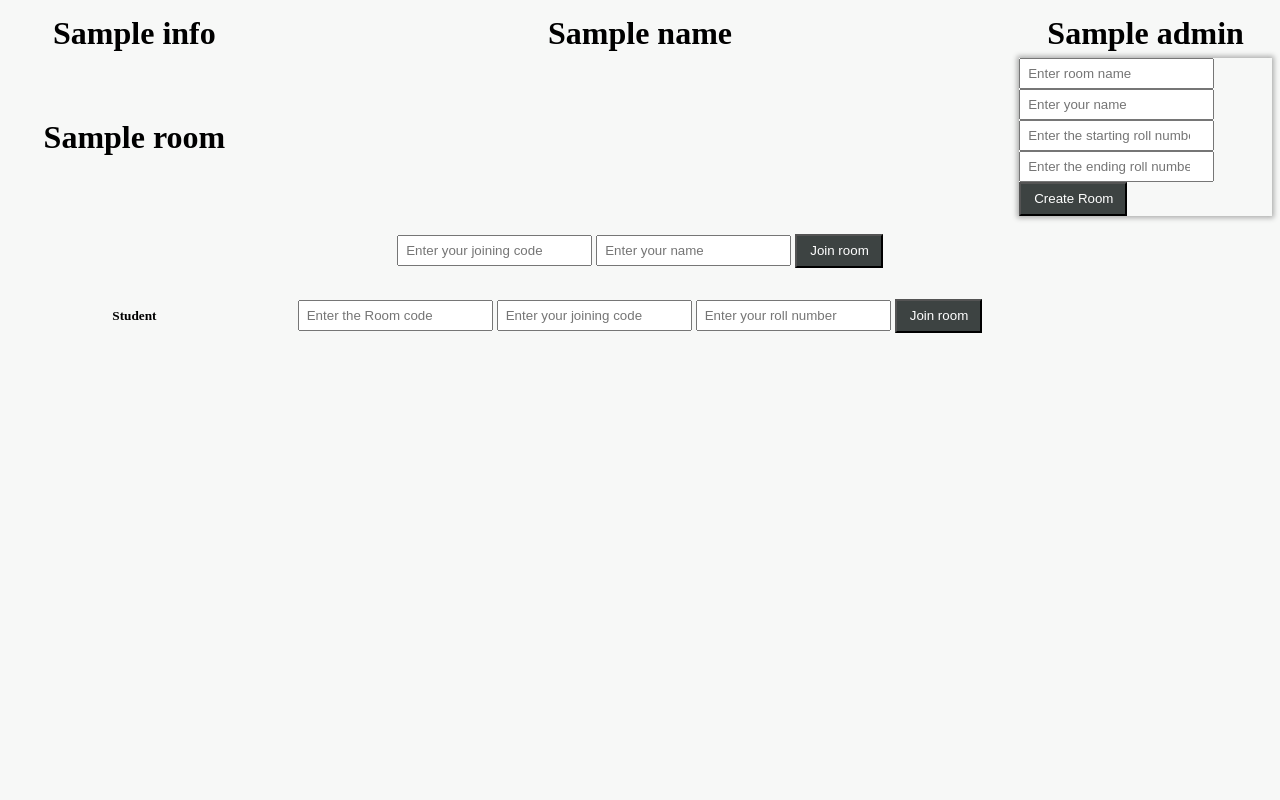
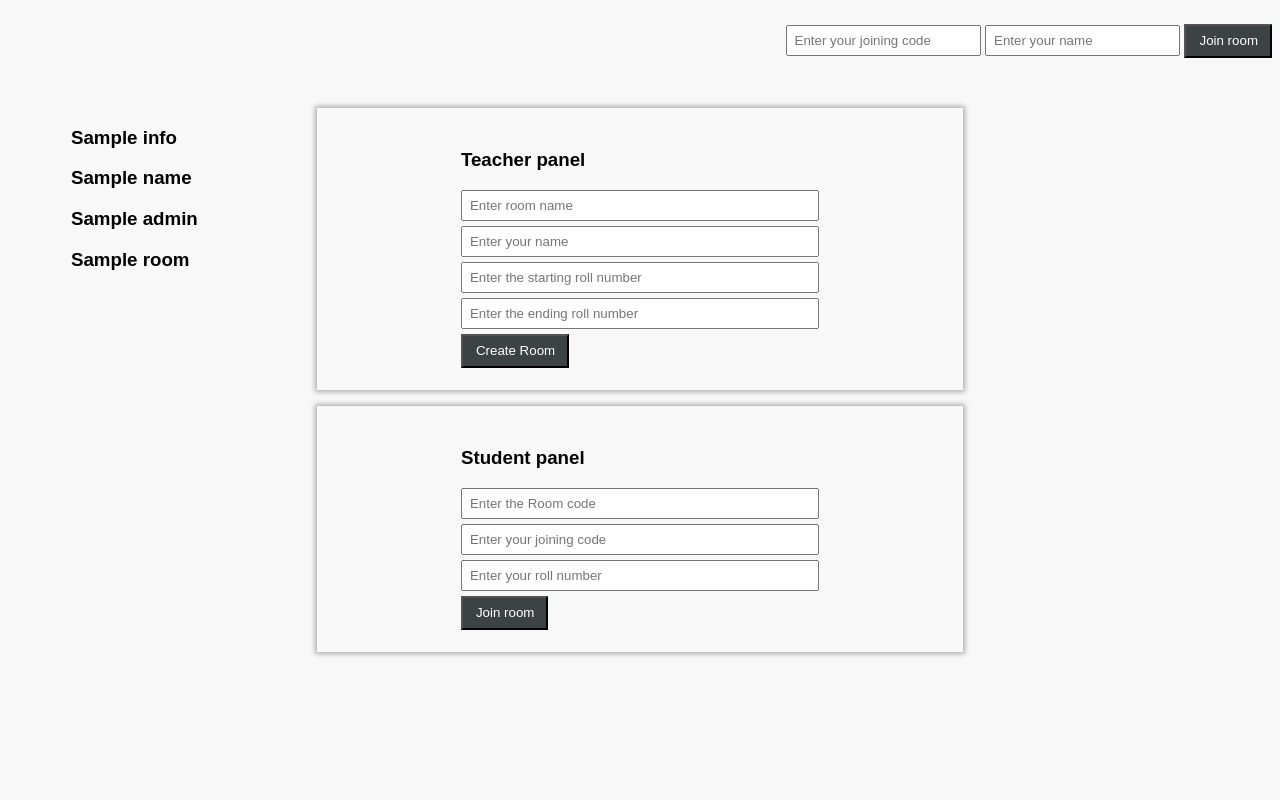
Before and after one commit to prasanjit101/Adivina, a Flask app: template templates/home.html in a window 1280 px wide. Run offline with Flask 2, Linux system fonts and the light colour scheme; the template is opened without the code that fills it: most values are stand-ins (such as "Sample title", 1, 10 or a date in 2020).

Commit message:
html home updated

```diff
--- a/templates/home.css
+++ b/templates/home.css
@@ -3,6 +3,7 @@ html{
     margin: 0px;width: 0px;
     color: rgb(34, 29, 29);
     width: 100%;
+    font-family: Arial, Helvetica, sans-serif;
 }
 main{
     display: grid;
@@ -12,27 +13,36 @@ main{
          "footer footer  footer";
     grid-template-columns: 1fr 3fr 1fr;
     /*for making the columns 1 fraction ,3fractions and 1 fractions of the total width respectively*/
-    grid-template-rows: 50px auto 70px;
+    grid-template-rows: 100px auto auto;
     /* for setting the height of the rows to 50px ,auto and 70px respectively */
     /* 0px gap between the rows and 50px gap between the columns */
-    align-items:center;
+
     justify-items:center;
+    justify-content: space-around;
     /* to justify items and center them*/
 }
-header{grid-area: topbar;}
+.detail{grid-area: ads;}
+header{grid-area: topbar;margin-left: auto;margin-top: 1rem;}
 aside { grid-area: ads;}
 article { grid-area: content;}
 nav { grid-area: sidebar;}
-footer { grid-area: footer;}
+footer { grid-area: footer; margin-top: 1rem;}
 
 form button{
     color: rgb(255, 255, 255); padding: 7px 12px 8px 13px; background-color: rgb(61, 67, 66);
 }
 
+article input{
+    padding: 6px 7px 6px 7px; width:9cm; display: block; margin-bottom: 5px;
+}
 form input{
     padding: 6px 7px 6px 7px;
+}
+footer input{
+    padding: 6px 7px 6px 7px; width:9cm; display: block; margin-bottom: 5px;
 }
 
 .shadow{
     box-shadow: rgba(0, 0, 0, 0.3) 0px 0px 5px 2px;
+    padding: 1.4rem 9rem;
 }
--- a/templates/home.html
+++ b/templates/home.html
@@ -9,13 +9,16 @@
   <body class="mt" style=" color: rgb(0, 0, 0); background-color: rgb(247, 248, 247);">
 
       <main>
-        <h1>{{info}}</h1>
-      <h1>{{name}}</h1>
-      <h1>{{admin}}</h1>
-      <h1>{{room}}</h1>
+      <div class="detail">
+        <h3>{{info}}</h3>
+      <h3>{{name}}</h3>
+      <h3>{{admin}}</h3>
+      <h3>{{room}}</h3>
+      </div>
       <br>
 
-       <div class="shadow">
+        <article class="shadow">
+          <h3>Teacher panel</h3>
           <form action="/" method="post">
             <input placeholder="Enter room name" type="text" name="name">
             <input placeholder="Enter your name" type="text" name="admin">
@@ -23,22 +26,26 @@
             <input placeholder="Enter the ending roll number" type="number" max="100" name="end">
             <button style="color:#fff; background-color: rgb(61, 67, 66);">Create Room</button>
           </form>
-       </div>
+        </article>
 
       <br>
+      <header >
         <form action="/admin" method="post">
           <input name="room" placeholder="Enter your joining code" type="text">
           <input placeholder="Enter your name" name="admin" type="text">
           <button style="color:#fff; background-color: rgb(61, 67, 66);">Join room</button>
         </form>
+      </header>
       <br>
-      <h5>Student </h5>
+      <footer class="shadow">
+        <h3>Student panel</h3>
       <form action="/student" method="post">
         <input name="room" placeholder="Enter the Room code" type="text">
         <input name="code" placeholder="Enter your joining code" type="text">
         <input placeholder="Enter your roll number" name="name" type="number" min="1">
         <button style="color:#fff; background-color: rgb(61, 67, 66);">Join room</button>
       </form>
+      </footer>
       </main>
 
     <script src="scripts.js"></script>
```
Also changed, not shown: templates/admin.css (+24 -7 lines). Lines whose indentation alone changed are shown as unchanged.
